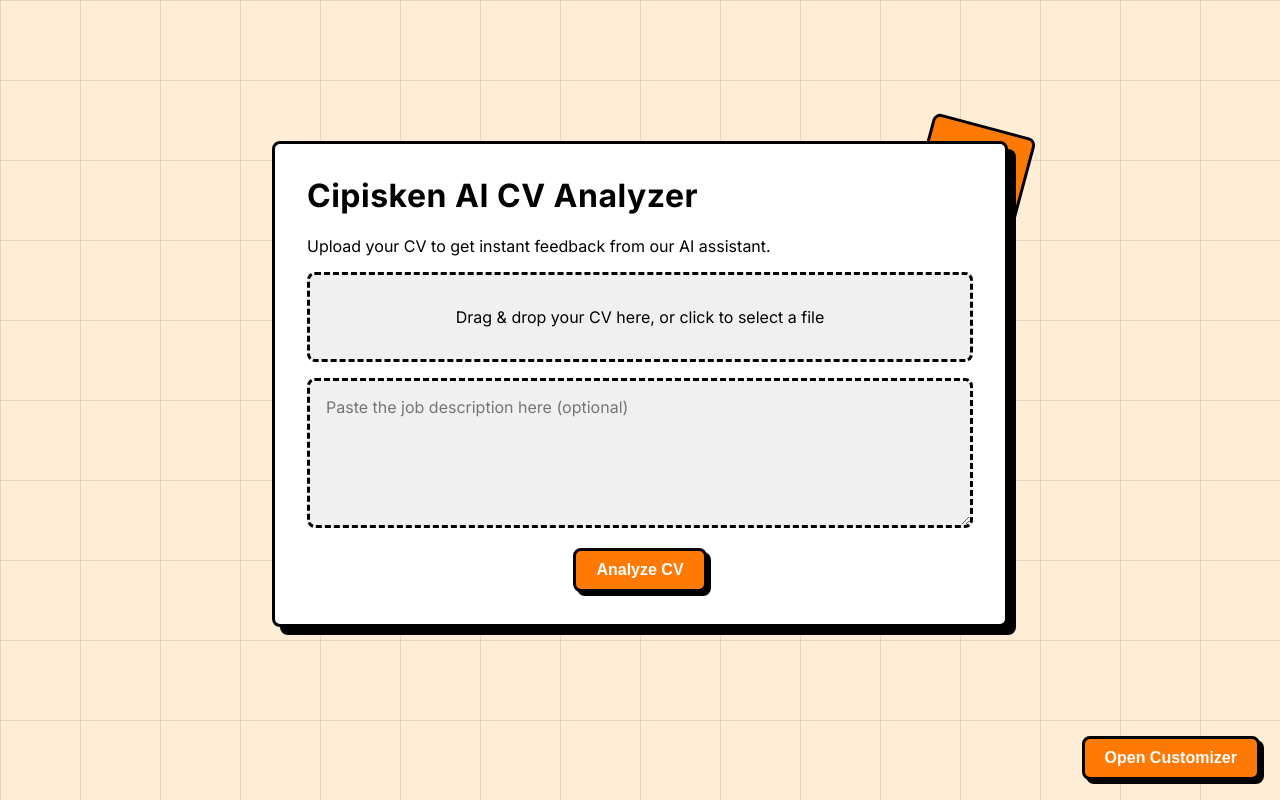
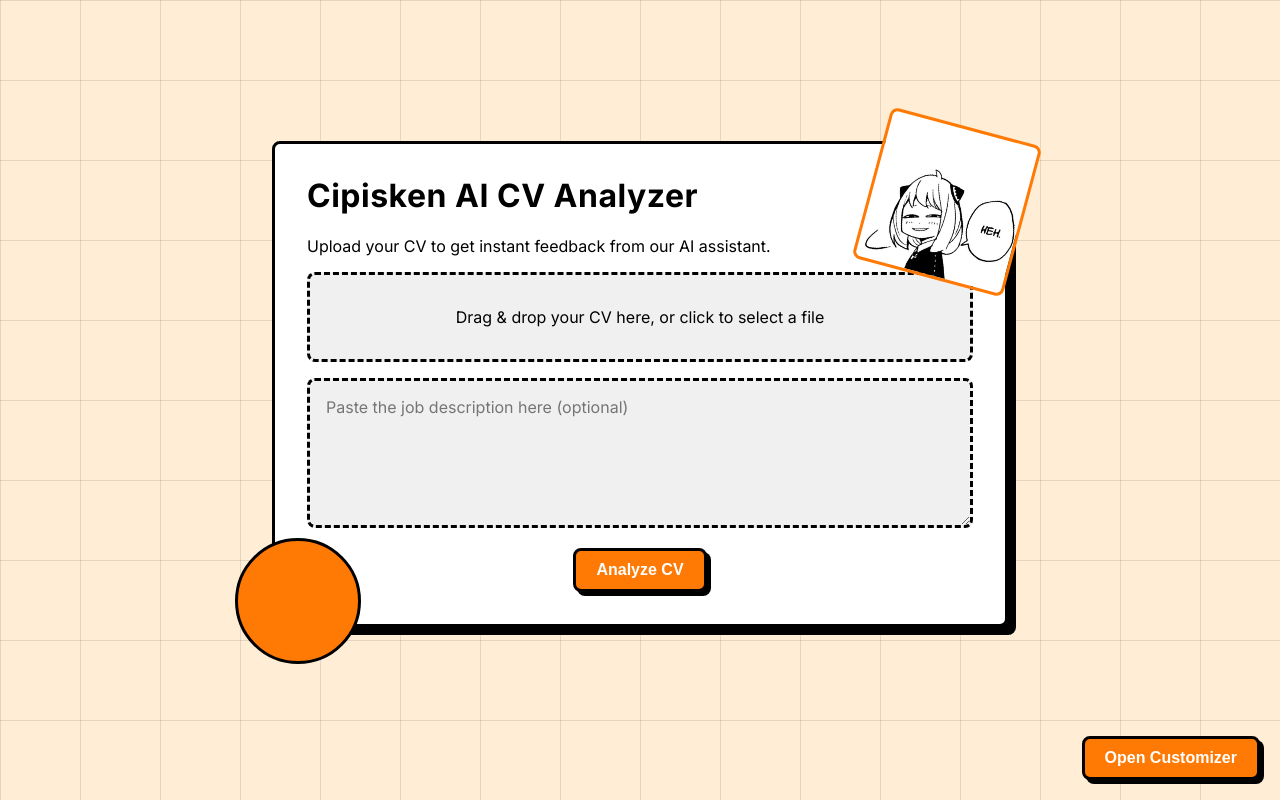
Before and after one commit to ygoncloud/neo-cipisken, a Next.js app: page / in a window 1280 px wide. Built offline with nearby package versions, Linux system fonts and the light colour scheme.

Commit message:
feat: add dynamic image

```diff
--- a/src/app/globals.css
+++ b/src/app/globals.css
@@ -49,14 +49,31 @@
   position: absolute;
   top: -20px; /* Adjust as needed */
   right: -20px; /* Adjust as needed */
-  width: 100px; /* Size of the image */
-  height: 100px; /* Size of the image */
+  width: 150px; /* Bigger size */
+  height: 150px; /* Bigger size */
+  background-image: url('/anya.jpeg'); /* Your image */
+  background-size: cover;
+  background-repeat: no-repeat;
+  background-position: center;
+  border: 3px solid var(--primary-color); /* Follow primary color */
+  border-radius: var(--border-radius);
+  transform: rotate(15deg); /* Peeking effect */
+  z-index: 1; /* Above the card */
+}
+
+.card-standout-object {
+  position: absolute;
+  bottom: -40px; /* Position outside the card */
+  left: -40px; /* Position outside the card */
+  width: 120px; /* Larger size */
+  height: 120px; /* Larger size */
   background-color: var(--primary-color); /* Placeholder color */
   border: 3px solid black;
-  border-radius: var(--border-radius);
-  transform: rotate(15deg); /* Peeking effect */
-  z-index: -1; /* Behind the card */
+  border-radius: 50%; /* Circular shape */
+  z-index: 1; /* Above the card */
 }
+
+
 
 h1, h2 {
   font-weight: var(--heading-font-weight);
--- a/src/app/page.tsx
+++ b/src/app/page.tsx
@@ -194,6 +194,8 @@
     <div className="App" style={appStyle}>
       <div className="container">
         <div className="card-corner-image"></div>
+        <div className="card-standout-object"></div>
+
         <h1>Cipisken AI CV Analyzer</h1>
         <p>Upload your CV to get instant feedback from our AI assistant.</p>
 
```
Also changed, not shown: public/anya.jpeg (added).
